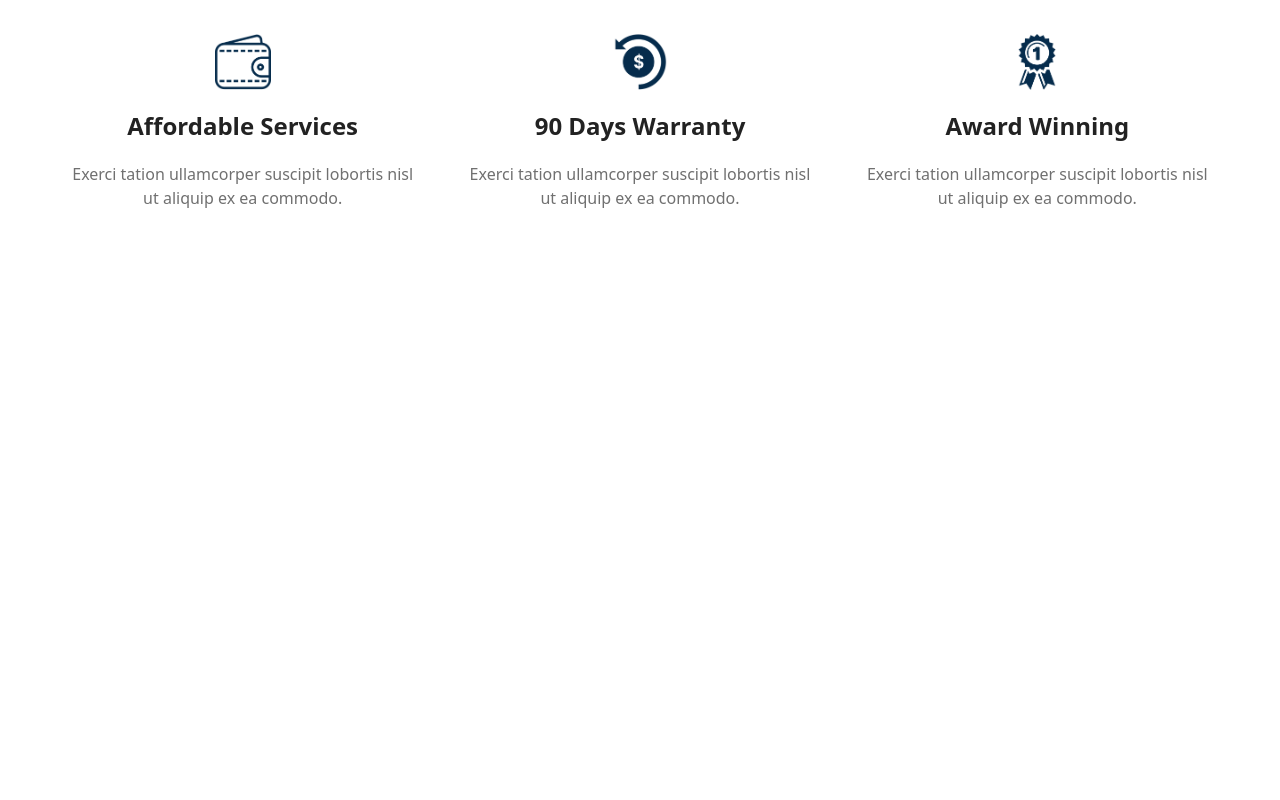
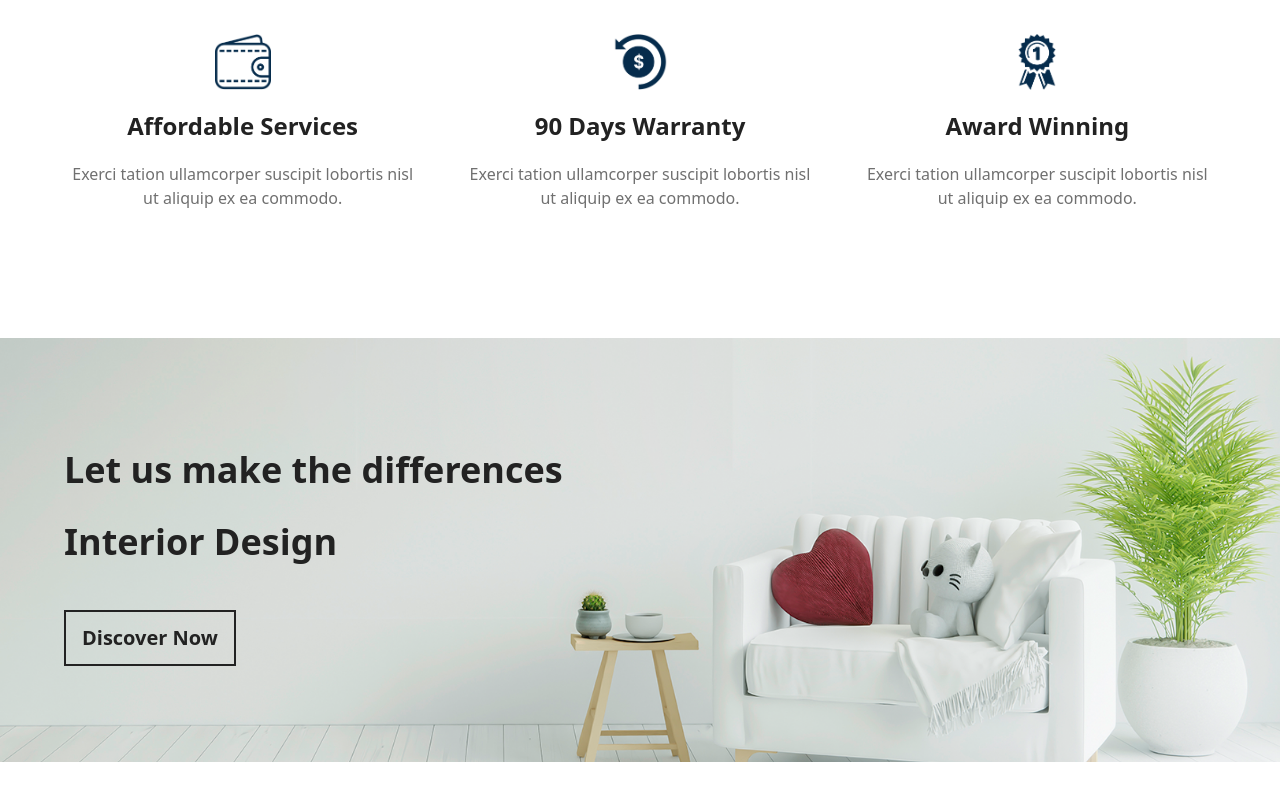
Before and after one commit to MahmoudFahiem/furnichy, a website: page index.html in a window 1280 px wide. Shown: the part 1202-2002 px from the top of the page. Before the commit the page ends 1540 px from the top, so only its background shows below. Drawn offline with Linux system fonts and the light colour scheme.

Commit message:
Add let us make difference section

```diff
--- a/index.html
+++ b/index.html
@@ -221,6 +221,28 @@
       </div>
     </section>
 
+    <!-- Let us make the difference section -->
+
+    <section
+      class="bg-[url('../imgs/test_bg2.png')] bg-cover bg-fixed bg-center bg-no-repeat"
+    >
+      <div
+        class="container mb-32 flex flex-col items-start space-y-8 py-20 px-6 md:py-24"
+      >
+        <h4
+          class="text-3xl font-bold leading-loose text-neutral-800 md:text-4xl md:leading-loose"
+        >
+          Let us make the differences
+          <div>Interior Design</div>
+        </h4>
+        <a
+          href="#"
+          class="border-2 border-neutral-800 bg-transparent py-3 px-4 text-xl font-bold capitalize text-neutral-800 transition-all hover:border-primary-500 hover:bg-primary-500 hover:text-white"
+          >discover now</a
+        >
+      </div>
+    </section>
+
     <script
       src="https://kit.fontawesome.com/9610ef7c72.js"
       crossorigin="anonymous"
```
Also changed, not shown: css/main.css, imgs/test_bg2.png (added).
